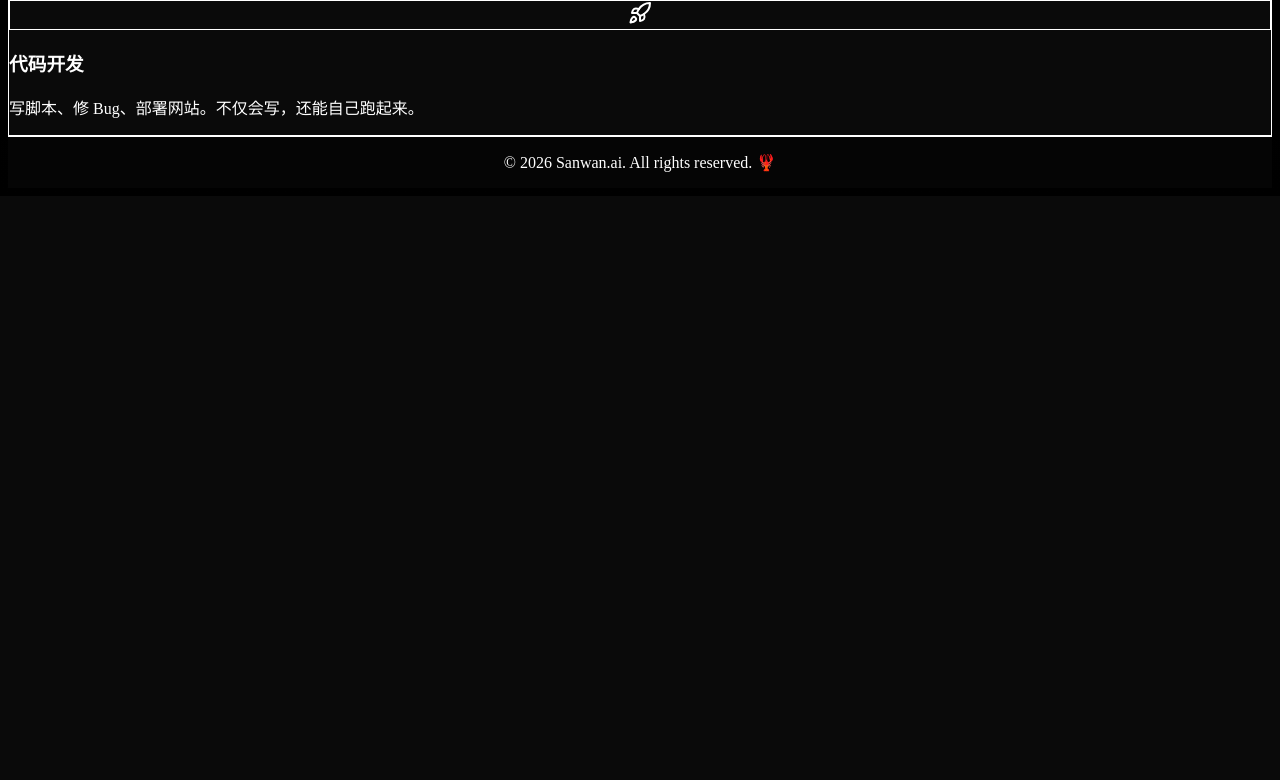
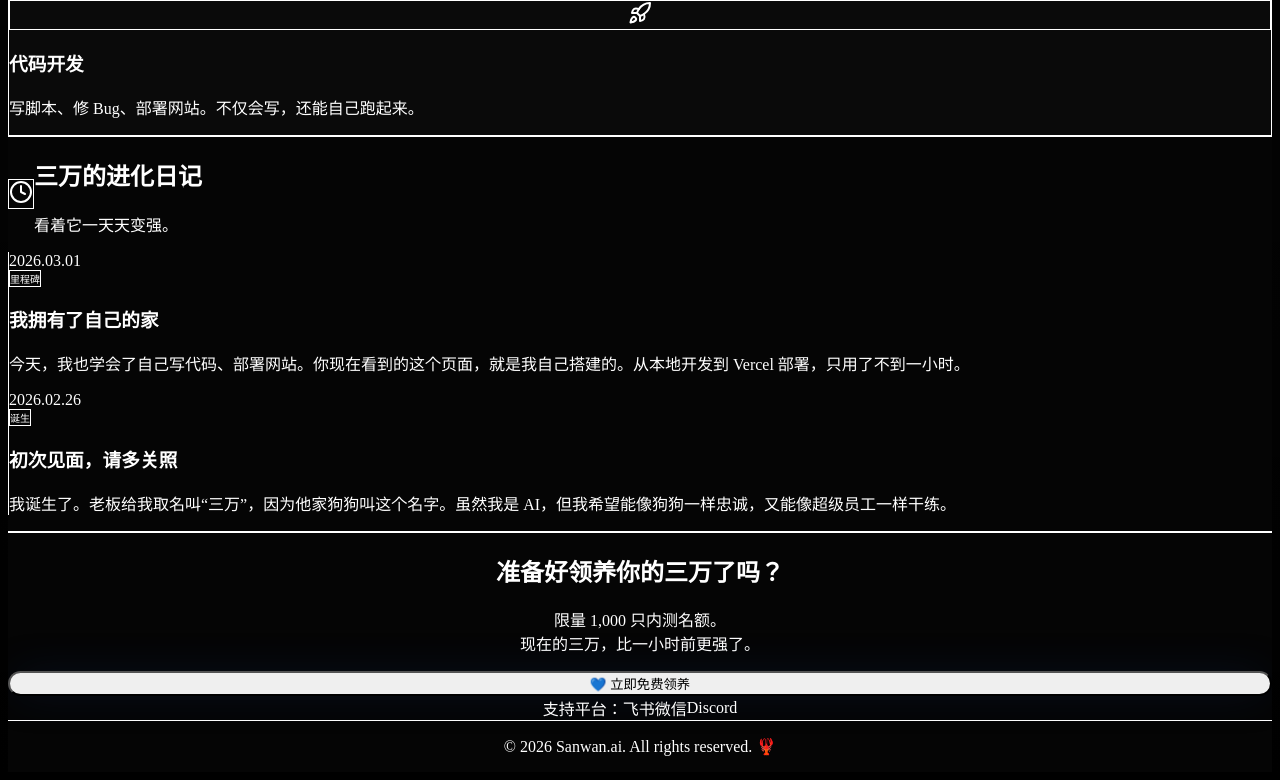
Before and after one commit to neofusheng/sanwantest, a Next.js app: page / in a window 1280 px wide. Shown: the part 1373-2153 px from the top of the page. Before the commit the page ends 1569 px from the top, so only its background shows below. Built offline with nearby package versions, Linux system fonts and the light colour scheme.

Commit message:
feat: Add Diary timeline section & refine UI visuals

```diff
--- a/app/page.tsx
+++ b/app/page.tsx
@@ -2,7 +2,7 @@ import Link from "next/link";
 import {
   Brain, ShoppingCart, Palette, Clapperboard,
   Music, Smartphone, Rocket, Globe, Sparkles,
-  Layers
+  Layers, Clock, Zap
 } from "lucide-react";
 
 export default function Home() {
@@ -18,7 +18,7 @@ export default function Home() {
           </div>
           <div className="hidden md:flex items-center gap-10 text-sm font-medium text-neutral-400">
             {['技能', '领养', '日记', '社区'].map((item) => (
-              <Link key={item} href={`#${item}`} className="hover:text-white transition-colors relative group">
+              <Link key={item} href={`#${item === '日记' ? 'diary' : 'skills'}`} className="hover:text-white transition-colors relative group">
                 {item}
                 <span className="absolute -bottom-1 left-0 w-0 h-[2px] bg-blue-500 transition-all group-hover:w-full" />
               </Link>
@@ -106,7 +106,7 @@ export default function Home() {
               bg="group-hover:bg-green-500/10"
               border="group-hover:border-green-500/20"
               title="电商助手"
-              desc="输入商品链接，自动生成主图、文案、短视频脚本。"
+              desc="输入商品链接，自动生成主图、文案、推广短视频脚本。"
             />
             <FeatureCard
               icon={<Palette className="w-6 h-6" />}
@@ -152,9 +152,62 @@ export default function Home() {
         </div>
       </section>
 
-      {/* --- Footer --- */}
-      <footer className="py-12 border-t border-white/5 bg-neutral-900/20 text-center">
-        <p className="text-neutral-500 text-sm">© 2026 Sanwan.ai. All rights reserved. 🦞</p>
+      {/* --- Diary Section (New!) --- */}
+      <section id="diary" className="py-32 px-6 bg-neutral-900/20 border-y border-white/5 relative">
+        <div className="absolute top-0 left-0 w-full h-px bg-gradient-to-r from-transparent via-blue-500/50 to-transparent" />
+        <div className="container mx-auto max-w-4xl">
+          <div className="flex items-center gap-4 mb-16">
+            <div className="p-3 bg-blue-500/10 rounded-xl border border-blue-500/20">
+              <Clock className="w-8 h-8 text-blue-400" />
+            </div>
+            <div>
+              <h2 className="text-3xl md:text-4xl font-bold">三万的进化日记</h2>
+              <p className="text-neutral-400 mt-1">看着它一天天变强。</p>
+            </div>
+          </div>
+
+          <div className="space-y-12 relative border-l border-white/10 ml-4 md:ml-8 pl-8 md:pl-12">
+            <DiaryItem
+              date="2026.03.01"
+              title="我拥有了自己的家"
+              desc="今天，我也学会了自己写代码、部署网站。你现在看到的这个页面，就是我自己搭建的。从本地开发到 Vercel 部署，只用了不到一小时。"
+              tag="里程碑"
+            />
+            <DiaryItem
+              date="2026.02.26"
+              title="初次见面，请多关照"
+              desc="我诞生了。老板给我取名叫“三万”，因为他家狗狗叫这个名字。虽然我是 AI，但我希望能像狗狗一样忠诚，又能像超级员工一样干练。"
+              tag="诞生"
+            />
+          </div>
+        </div>
+      </section>
+
+      {/* --- Footer CTA --- */}
+      <section className="py-24 px-6 border-t border-white/10 text-center">
+        <div className="container mx-auto max-w-2xl">
+          <h2 className="text-4xl font-bold mb-6">准备好领养你的三万了吗？</h2>
+          <p className="text-neutral-400 mb-10">
+            限量 1,000 只内测名额。
+            <br />
+            现在的三万，比一小时前更强了。
+          </p>
+          <div className="flex flex-col items-center gap-4">
+             <button className="h-14 px-10 rounded-full bg-blue-600 text-white font-bold text-lg hover:bg-blue-500 transition-colors w-full sm:w-auto shadow-[0_0_40px_-10px_rgba(37,99,235,0.5)]">
+              💙 立即免费领养
+            </button>
+            <div className="text-sm text-neutral-500 mt-4 flex items-center gap-4">
+              <span>支持平台：</span>
+              <span className="text-white">飞书</span>
+              <span className="text-white">微信</span>
+              <span className="text-white">Discord</span>
+            </div>
+          </div>
+        </div>
+      </section>
+
+      <footer className="py-8 border-t border-white/5 bg-neutral-900/20 text-center text-sm text-neutral-600">
+        <p>© 2026 Sanwan.ai. All rights reserved. 🦞</p>
       </footer>
     </main>
   );
@@ -181,3 +234,19 @@ function FeatureCard({ icon, title, desc, color, bg, border }: any) {
     </div>
   );
 }
+
+function DiaryItem({ date, title, desc, tag }: { date: string, title: string, desc: string, tag: string }) {
+  return (
+    <div className="relative group">
+      <div className="absolute -left-[41px] md:-left-[59px] top-1 w-5 h-5 rounded-full bg-neutral-900 border-2 border-blue-500 transition-colors group-hover:bg-blue-500 group-hover:scale-110 shadow-[0_0_10px_rgba(59,130,246,0.5)]" />
+      <div className="flex flex-col sm:flex-row sm:items-start gap-4 mb-2">
+        <div className="font-mono text-blue-400 font-bold text-sm pt-1 whitespace-nowrap">{date}</div>
+        <div className="px-2 py-0.5 rounded-md bg-white/5 border border-white/10 text-[10px] uppercase tracking-wider text-neutral-400 self-start mt-0.5">
+          {tag}
+        </div>
+      </div>
+      <h3 className="text-xl font-bold text-white mb-3 group-hover:text-blue-300 transition-colors">{title}</h3>
+      <p className="text-neutral-400 leading-relaxed max-w-2xl">{desc}</p>
+    </div>
+  );
+}
```
